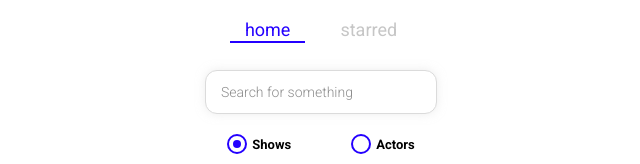
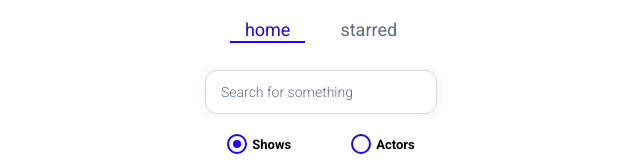
Before and after one commit to Vishwajeet570/Box-office, a React (Create React App) app: page / in a window 1280 px wide. Shown: the part 134-298 px from the top of the page, without its empty margins (319-959 px from the left). Built offline with nearby package versions, Linux system fonts and the light colour scheme.

Commit message:
resolved optimization error

```diff
--- a/src/App.js
+++ b/src/App.js
@@ -8,7 +8,7 @@ import Starred from './pages/Starred';
 const theme = {
   mainColors: {
     blue: '#2400ff',
-    gray: '#c6c6c6',
+    gray: '#616D7E',
     dark: '#353535',
   },
 };
--- a/src/pages/Home.styled.js
+++ b/src/pages/Home.styled.js
@@ -11,11 +11,11 @@ export const SearchInput = styled.input`
   box-shadow: 0px 0px 10px 0px rgba(219, 219, 219, 0.5);
   font-size: 14px;
   border-radius: 12px;
-  color: #8d8d8d;
+  color: #616d7e;
 
   &::placeholder {
     font-weight: 300;
-    color: #8d8d8d;
+    color: #616d7e;
   }
 `;
 
@@ -28,7 +28,6 @@ export const RadioInputsWrapper = styled.div`
     margin: 0 15px;
   }
 `;
-
 export const SearchButtonWrapper = styled.div`
   text-align: center;
   margin-bottom: 35px;
```
Also changed, not shown: public/manifest.json.
